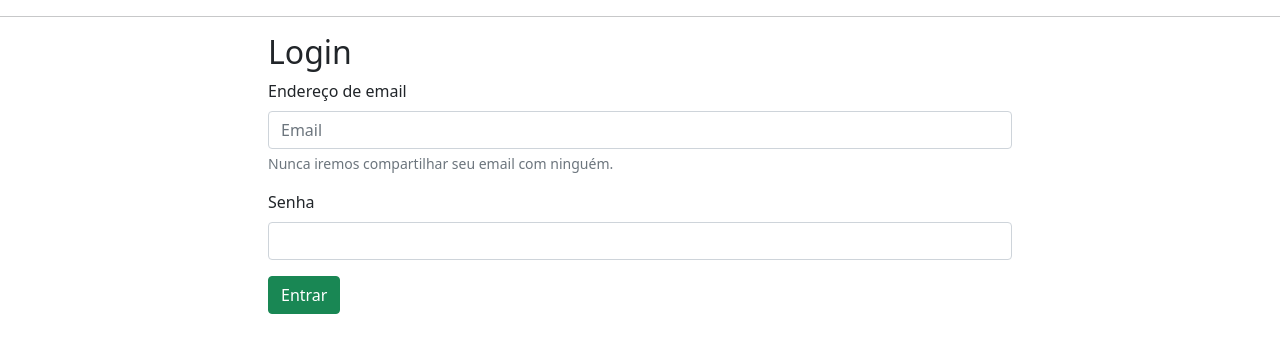
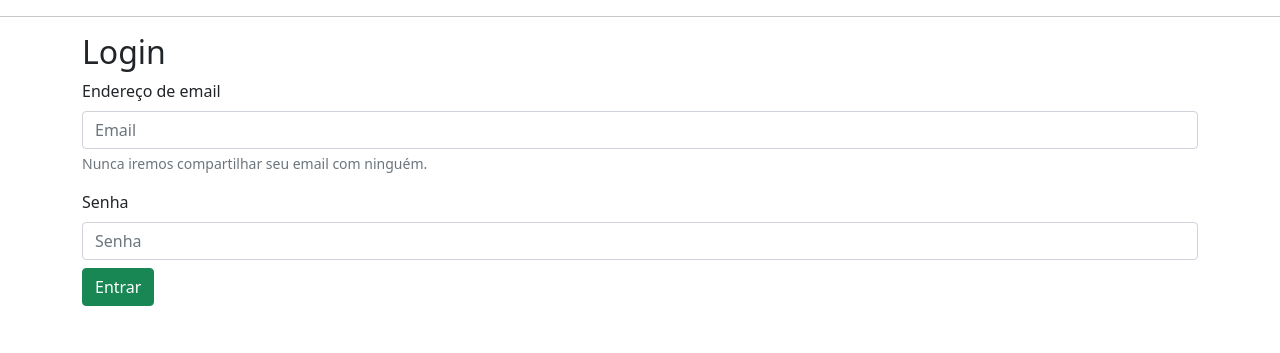
Before and after one commit to ZorroSec/lifediary, a Python web app: template templates/login.html in a window 1280 px wide. Shown: the part 84-437 px from the top of the page. Run offline with Jinja, Linux system fonts and the light colour scheme; the template is opened without the code that fills it, so the values that code supplies are empty.

Commit message:
feat(routes): create route for login

```diff
--- a/controllers/default.py
+++ b/controllers/default.py
@@ -6,4 +6,4 @@ import mysql.connector
 from models.database import connection, cursor
 @app.route('/')
 def index():
-    return render_template('index.html')
+    return render_template('login.html')
--- a/templates/login.html
+++ b/templates/login.html
@@ -17,19 +17,19 @@
         </ul>
     </header>
     <hr class="b-example-divider">
-    <div class="container" style="width: 60%;">
+    <div class="container" >
         <h2>Login</h2>
-        <form action="">
+        <form action="/" method="POST">
             <div class="mb-3">
                 <label for="email" class="form-label">Endereço de email</label>
                 <input type="email" class="form-control" name="email" id="email" placeholder="Email" aria-describedby="emailHelp">
                 <div id="emailHelp" class="form-text">Nunca iremos compartilhar seu email com ninguém.</div>
             </div>
-            <div class="mb-3">
+            <div class="mb-2">
                 <label for="senha" class="form-label">Senha</label>
-                <input type="password" class="form-control" name="senha" id="">
+                <input type="password" class="form-control" name="senha" id="senha" placeholder="Senha">
             </div>
-            <div class="mb-3">
+            <div class="mb-2">
                 <button type="submit" class="btn btn-success">Entrar</button>
             </div>
         </form>
```
